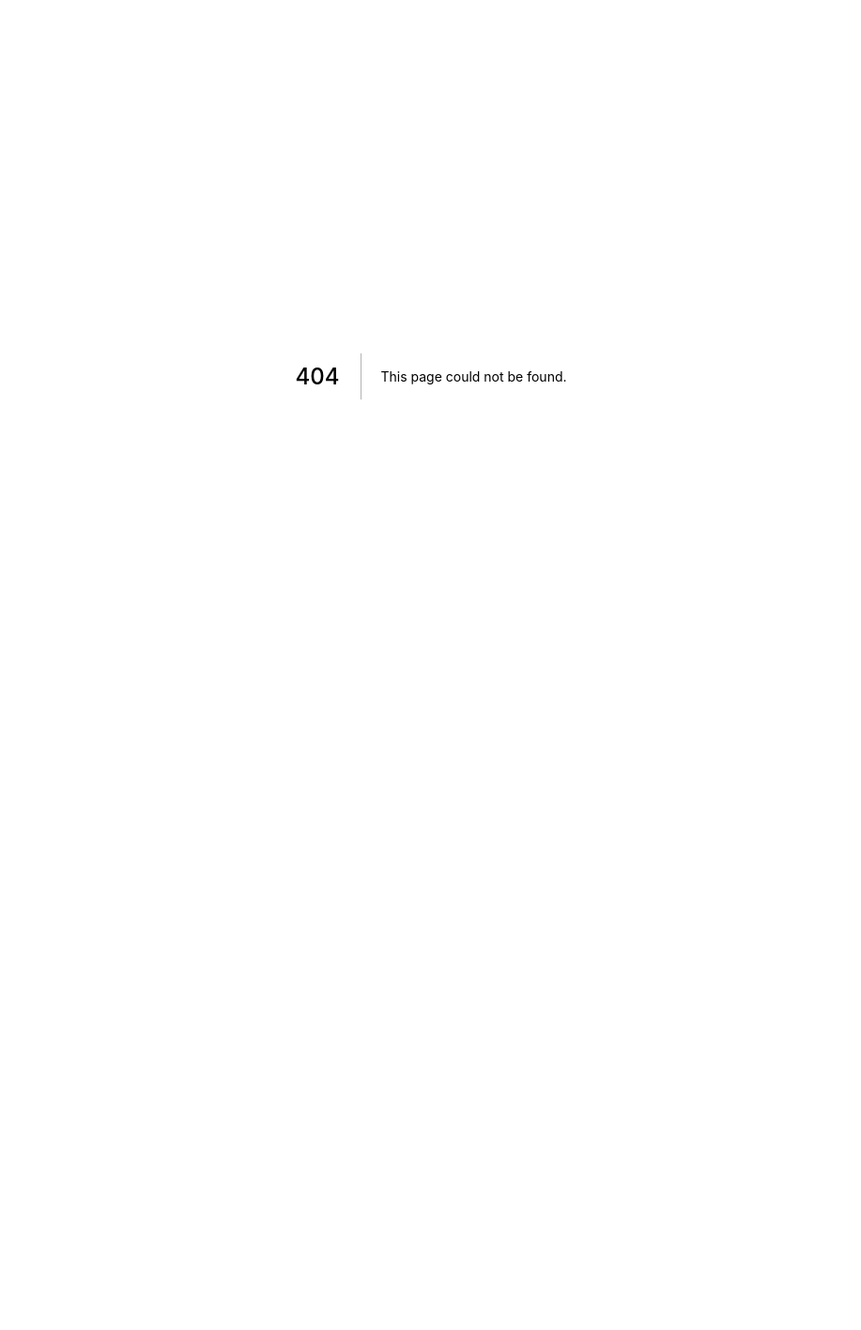
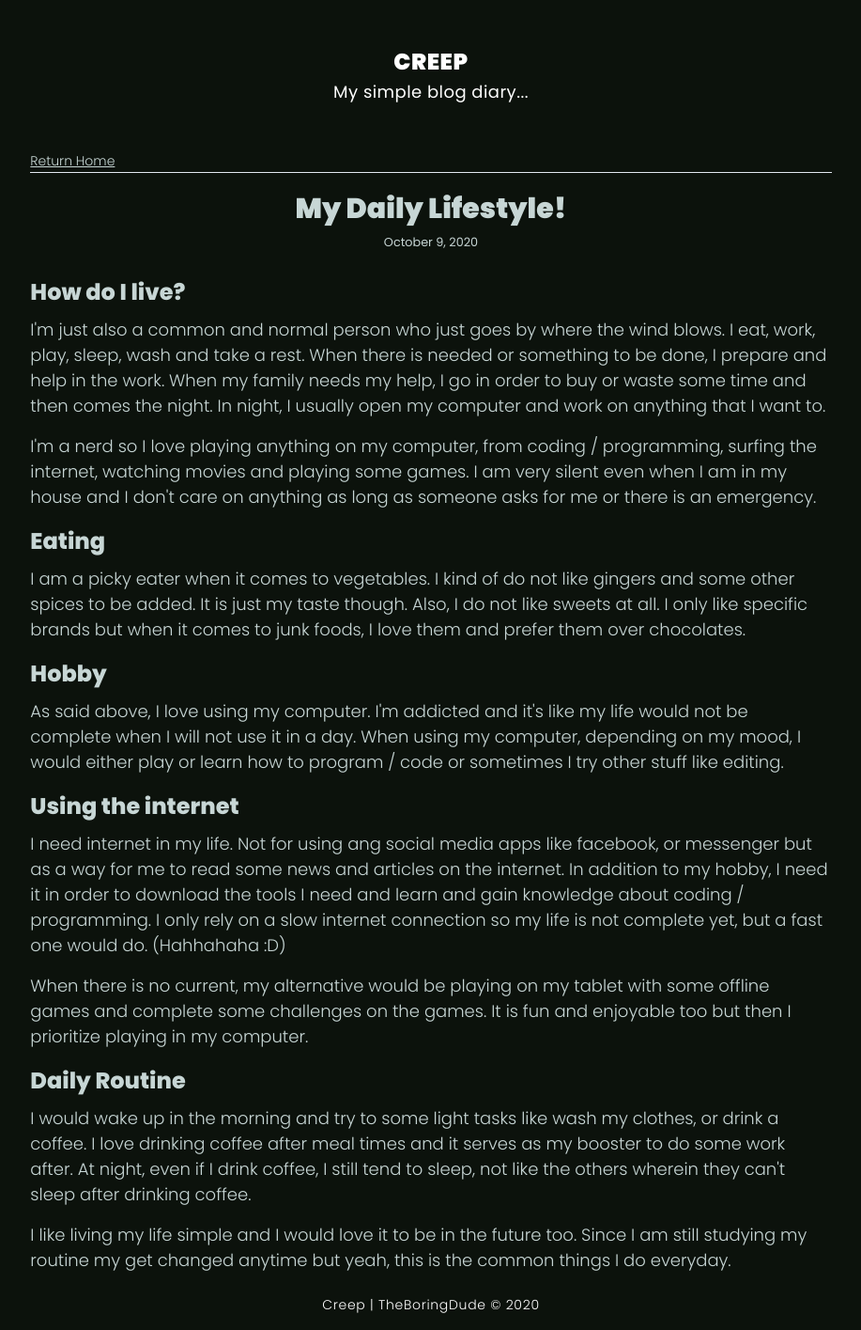
Before and after one commit to tbdsux/creep, a Next.js app: page /blog/my-daily-lifestyle in a window 1280 px wide. Before the commit this address had no page. Shown: the whole page at 94% size, without its empty margins (181-1098 px from the left). Before the commit the page ends 800 px from the top, so only its background shows below. Built offline with nearby package versions, Linux system fonts and the light colour scheme.

Commit message:
Add new blog

```diff
--- a/package.json
+++ b/package.json
@@ -10,14 +10,14 @@
   "dependencies": {
     "@fullhuman/postcss-purgecss": "^3.0.0",
     "@mdx-js/loader": "^1.6.18",
-    "@next/mdx": "^9.5.3",
+    "@next/mdx": "^9.5.4",
     "autoprefixer": "^9.8.6",
     "next": ">=9.5.4",
-    "postcss-cli": "^8.0.0",
+    "postcss-cli": "^8.1.0",
     "postcss-import": "^12.0.1",
     "purgecss": "^3.0.0",
     "react": "16.13.1",
     "react-dom": "16.13.1",
-    "tailwindcss": "^1.8.10"
+    "tailwindcss": "^1.8.12"
   }
 }
--- /dev/null
+++ b/pages/blog/my-daily-lifestyle/index.mdx
@@ -0,0 +1,30 @@
+import BlogLayout from '../../../components/_BlogLayout'
+
+export const meta = {
+    title: 'My Daily Lifestyle!',
+    description: 'What is my personal life look like? How do I live?',
+    date: 'October 9, 2020'
+}
+
+export default ({ children }) => <BlogLayout meta={meta}>{children}</BlogLayout>;
+
+## How do I live?
+I'm just also a common and normal person who just goes by where the wind blows. I eat, work, play, sleep, wash and take a rest. When there is needed or something to be done, I prepare and help in the work. When my family needs my help, I go in order to buy or waste some time and then comes the night. In night, I usually open my computer and work on anything that I want to.
+
+I'm a nerd so I love playing anything on my computer, from coding / programming, surfing the internet, watching movies and playing some games. I am very silent even when I am in my house and I don't care on anything as long as someone asks for me or there is an emergency.
+
+## Eating
+I am a picky eater when it comes to vegetables. I kind of do not like gingers and some other spices to be added. It is just my taste though. Also, I do not like sweets at all. I only like specific brands but when it comes to junk foods, I love them and prefer them over chocolates.
+
+## Hobby
+As said above, I love using my computer. I'm addicted and it's like my life would not be complete when I will not use it in a day. When using my computer, depending on my mood, I would either play or learn how to program / code or sometimes I try other stuff like editing.
+
+## Using the internet
+I need internet in my life. Not for using ang social media apps like facebook, or messenger but as a way for me to read some news and articles on the internet. In addition to my hobby, I need it in order to download the tools I need and learn and gain knowledge about coding / programming. I only rely on a slow internet connection so my life is not complete yet, but a fast one would do. (Hahhahaha :D)
+
+When there is no current, my alternative would be playing on my tablet with some offline games and complete some challenges on the games. It is fun and enjoyable too but then I prioritize playing in my computer.
+
+## Daily Routine
+I would wake up in the morning and try to some light tasks like wash my clothes, or drink a coffee. I love drinking coffee after meal times and it serves as my booster to do some work after. At night, even if I drink coffee, I still tend to sleep, not like the others wherein they can't sleep after drinking coffee.
+
+I like living my life simple and I would love it to be in the future too. Since I am still studying my routine my get changed anytime but yeah, this is the common things I do everyday.
```
Also changed, not shown: 1 other file (tests, documents, lock files or other folders).
